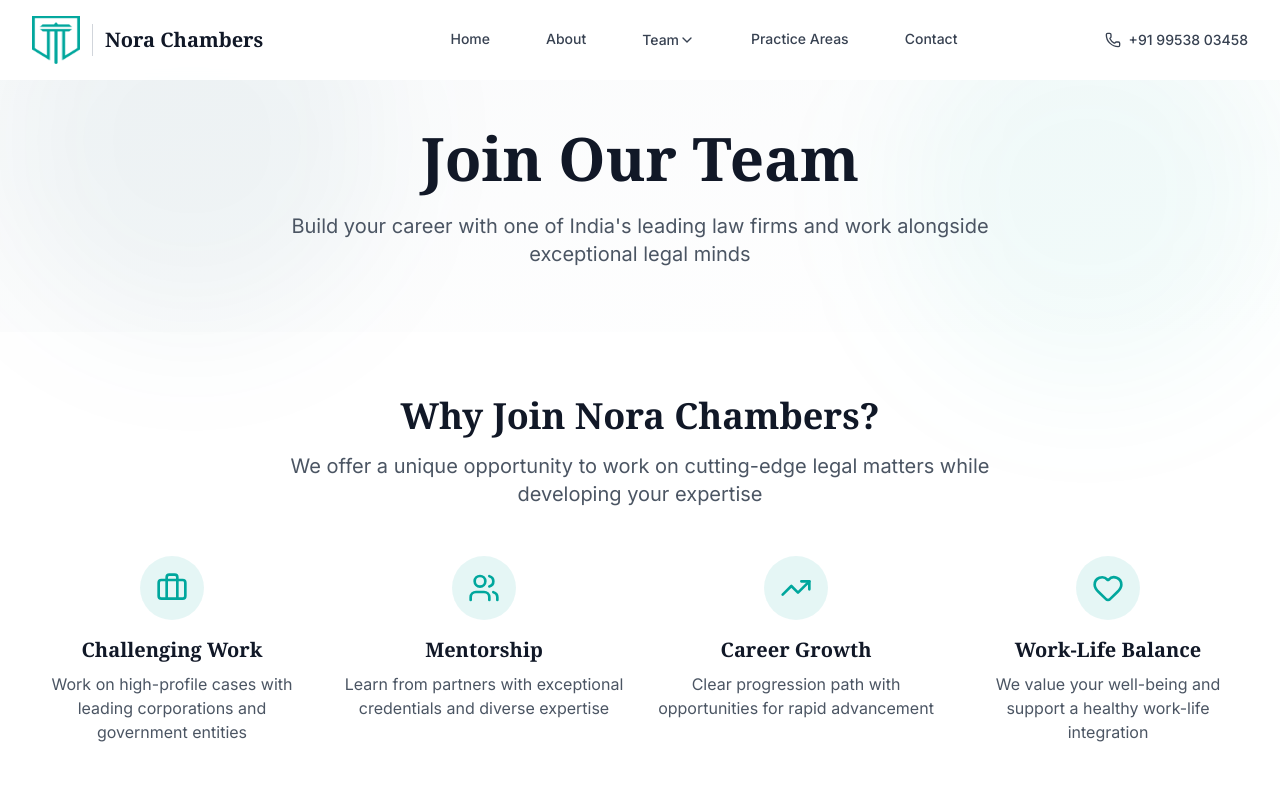
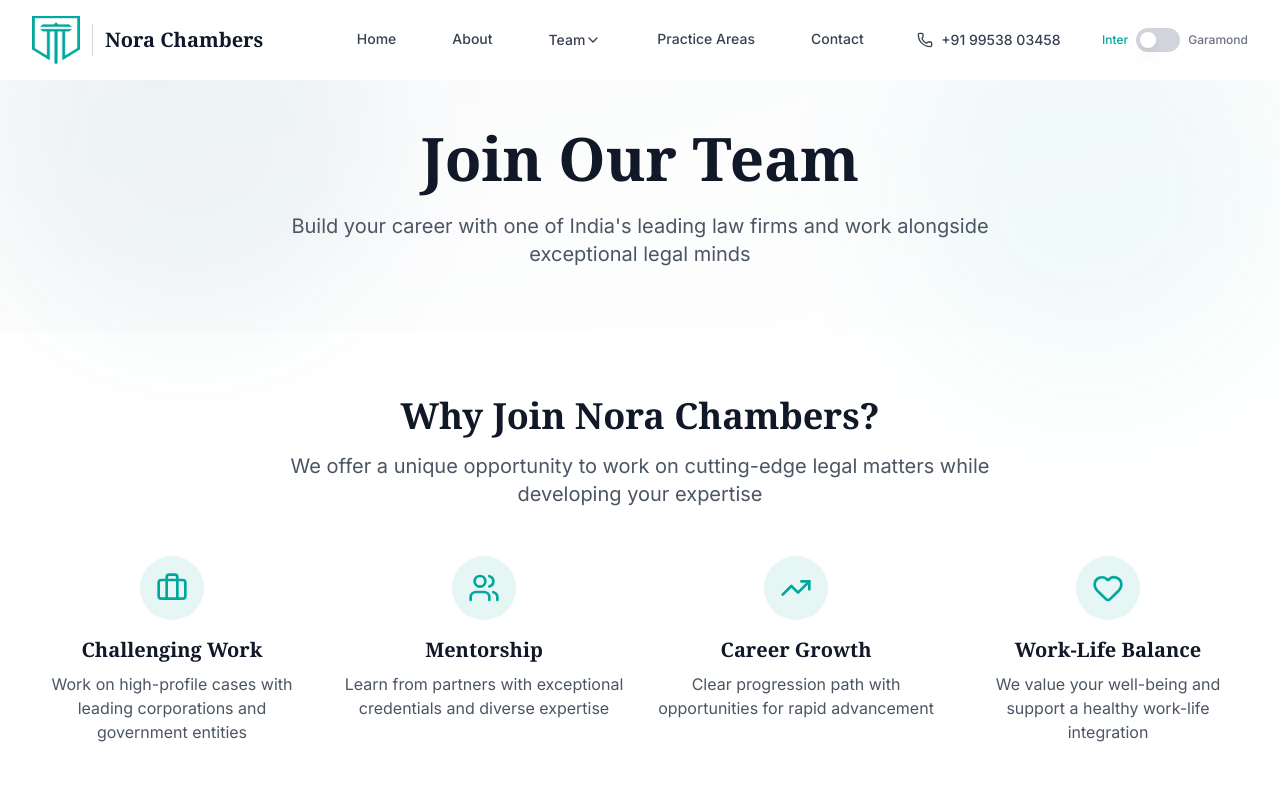
Before and after one commit to exlitemtech/nora-chambers, a Next.js app: page /careers in a window 1280 px wide. Shown: the top 800 px of the page. Built offline with nearby package versions, Linux system fonts and the light colour scheme.

Commit message:
Add FontSwitcher component and integrate it into Navigation for font theme selection

```diff
--- a/src/app/globals.css
+++ b/src/app/globals.css
@@ -1,13 +1,45 @@
 @import url('https://fonts.googleapis.com/css2?family=Inter:ital,opsz,wght@0,14..32,100..900;1,14..32,100..900&display=swap');
+@import url('https://fonts.googleapis.com/css2?family=EB+Garamond:ital,wght@0,400;0,500;0,600;0,700;0,800;1,400;1,500;1,600;1,700;1,800&display=swap');
 @tailwind base;
 @tailwind components;
 @tailwind utilities;
 
+/* Default Font Theme: Inter + Georgia */
 body {
   font-family: 'Inter', sans-serif;
 }
 
 h1, h2, h3, h4, h5, h6 {
+  font-family: 'Georgia', serif;
+}
+
+/* Font Theme 1: Inter + Georgia (Default) */
+body.font-theme-inter {
+  font-family: 'Inter', sans-serif;
+}
+
+body.font-theme-inter h1,
+body.font-theme-inter h2,
+body.font-theme-inter h3,
+body.font-theme-inter h4,
+body.font-theme-inter h5,
+body.font-theme-inter h6,
+body.font-theme-inter .font-serif {
+  font-family: 'Georgia', serif;
+}
+
+/* Font Theme 2: Garamond + Georgia */
+body.font-theme-garamond {
+  font-family: 'EB Garamond', serif;
+}
+
+body.font-theme-garamond h1,
+body.font-theme-garamond h2,
+body.font-theme-garamond h3,
+body.font-theme-garamond h4,
+body.font-theme-garamond h5,
+body.font-theme-garamond h6,
+body.font-theme-garamond .font-serif {
   font-family: 'Georgia', serif;
 }
 
--- /dev/null
+++ b/src/components/font-switcher.tsx
@@ -0,0 +1,66 @@
+'use client'
+
+import { useState, useEffect } from 'react'
+
+export default function FontSwitcher() {
+  const [isGaramond, setIsGaramond] = useState(false)
+
+  useEffect(() => {
+    // Load saved font theme from localStorage
+    const savedTheme = localStorage.getItem('fontTheme')
+    const useGaramond = savedTheme === 'garamond'
+    setIsGaramond(useGaramond)
+    applyFontTheme(useGaramond)
+  }, [])
+
+  const applyFontTheme = (useGaramond: boolean) => {
+    // Remove all font theme classes
+    document.body.classList.remove('font-theme-inter', 'font-theme-garamond')
+
+    // Add the selected font theme class
+    if (useGaramond) {
+      document.body.classList.add('font-theme-garamond')
+    } else {
+      document.body.classList.add('font-theme-inter')
+    }
+  }
+
+  const toggleFont = () => {
+    const newValue = !isGaramond
+    setIsGaramond(newValue)
+    localStorage.setItem('fontTheme', newValue ? 'garamond' : 'inter')
+    applyFontTheme(newValue)
+  }
+
+  return (
+    <div className="flex items-center space-x-2">
+      <span className={`text-xs font-medium transition-colors ${
+        !isGaramond ? 'text-primary' : 'text-gray-500'
+      }`}>
+        Inter
+      </span>
+      <button
+        onClick={toggleFont}
+        className={`relative inline-flex h-6 w-11 items-center rounded-full transition-colors focus:outline-none focus:ring-2 focus:ring-primary focus:ring-offset-2 ${
+          isGaramond ? 'bg-primary' : 'bg-gray-300'
+        }`}
+        role="switch"
+        aria-checked={isGaramond}
+        aria-label="Toggle between Inter and Garamond fonts"
+        title="Font Switcher"
+      >
+        <span className="sr-only">Toggle font theme</span>
+        <span
+          className={`${
+            isGaramond ? 'translate-x-6' : 'translate-x-1'
+          } inline-block h-4 w-4 transform rounded-full bg-white shadow-lg transition-transform`}
+        />
+      </button>
+      <span className={`text-xs font-medium transition-colors ${
+        isGaramond ? 'text-primary' : 'text-gray-500'
+      }`}>
+        Garamond
+      </span>
+    </div>
+  )
+}
--- a/src/components/navigation.tsx
+++ b/src/components/navigation.tsx
@@ -6,6 +6,7 @@ import { useState, useEffect, useRef } from 'react'
 import { Menu, X, ChevronDown, Phone } from 'lucide-react'
 import { motion, AnimatePresence } from 'framer-motion'
 import { useTheme } from 'next-themes'
+import FontSwitcher from '@/components/font-switcher'
 
 const Navigation = () => {
   const [isOpen, setIsOpen] = useState(false)
@@ -173,6 +174,13 @@ const Navigation = () => {
             </div>
           </div>
 
+          {/* Font Switcher - Desktop */}
+          <div className="hidden xl:flex items-center space-x-6">
+            <div className="flex items-center space-x-2 text-gray-700 hover:text-primary transition-colors duration-200">
+              <FontSwitcher />
+            </div>
+          </div>
+
           {/* Mobile menu button */}
           <div className="xl:hidden">
             <button
@@ -260,9 +268,15 @@ const Navigation = () => {
                 </ul>
                 {/* Contact Numbers - Mobile */}
                 <div className="px-3 py-3 space-y-2">
-                    <div className="flex items-center space-x-2 text-gray-700">
-                      <Phone className="w-4 h-4" />
-                      <span className="text-sm font-medium">+91 99538 03458</span>
+                      <div className="flex items-center space-x-2 text-gray-700">
+                        <Phone className="w-4 h-4" />
+                        <span className="text-sm font-medium">+91 99538 03458</span>
+                    </div>
+                  </div>
+                {/* Font Switcher - Mobile */}
+                <div className="px-3 py-3 space-y-2">
+                      <div className="flex items-center space-x-2 text-gray-700">
+                        <FontSwitcher />
                     </div>
                   </div>
               </div>
```
